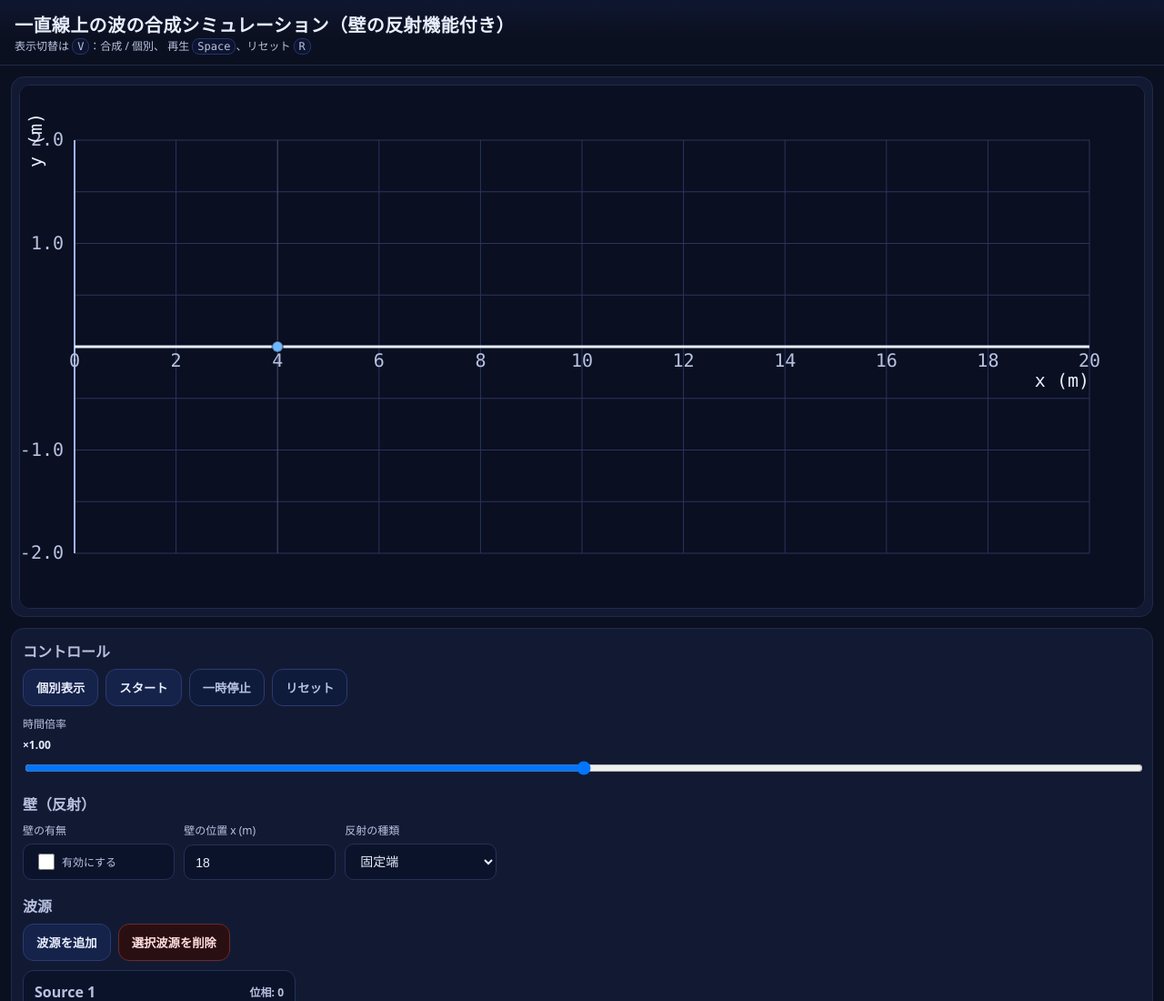
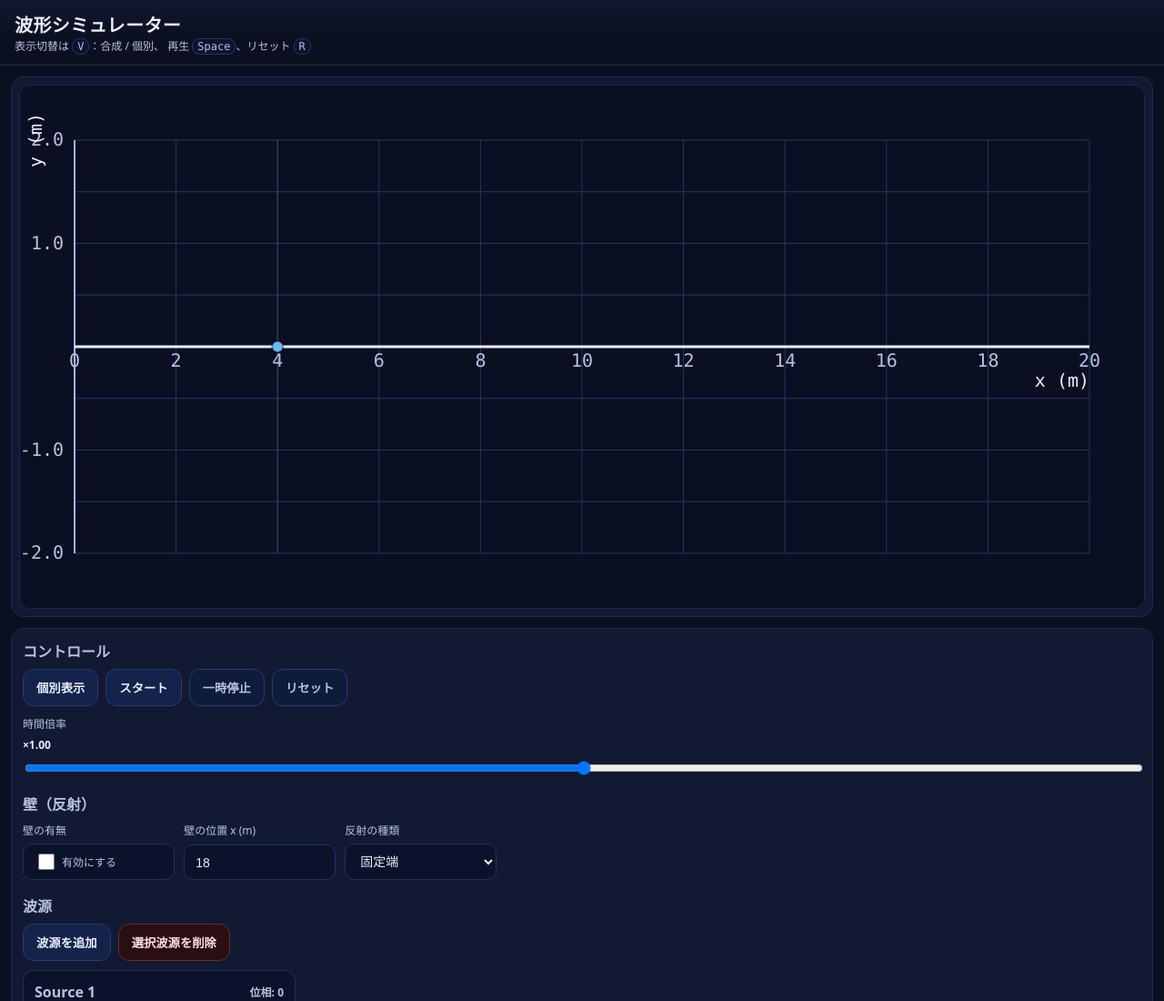
Before and after one commit to Ukprograming/waveform-simulator, a plain HTML site: page index.html in a window 1280 px wide. Shown: the top 1100 px of the page at 91% size. Drawn offline with Linux system fonts and the light colour scheme.

Commit message:
Update index.html

```diff
--- a/index.html
+++ b/index.html
@@ -3,7 +3,7 @@
 <head>
 <meta charset="utf-8" />
 <meta name="viewport" content="width=device-width, initial-scale=1" />
-<title>一直線上の波の合成シミュレーション（壁の反射機能付き）</title>
+<title>波形シミュレーター</title>
 <link rel="icon" href="data:,">
 <style>
   :root {
@@ -54,7 +54,7 @@
 </head>
 <body>
   <header>
-    <h1>一直線上の波の合成シミュレーション（壁の反射機能付き）</h1>
+    <h1>波形シミュレーター</h1>
     <div class="small">表示切替は <span class="kbd">V</span>：合成 / 個別、 再生 <span class="kbd">Space</span>、リセット <span class="kbd">R</span></div>
   </header>
 
```
